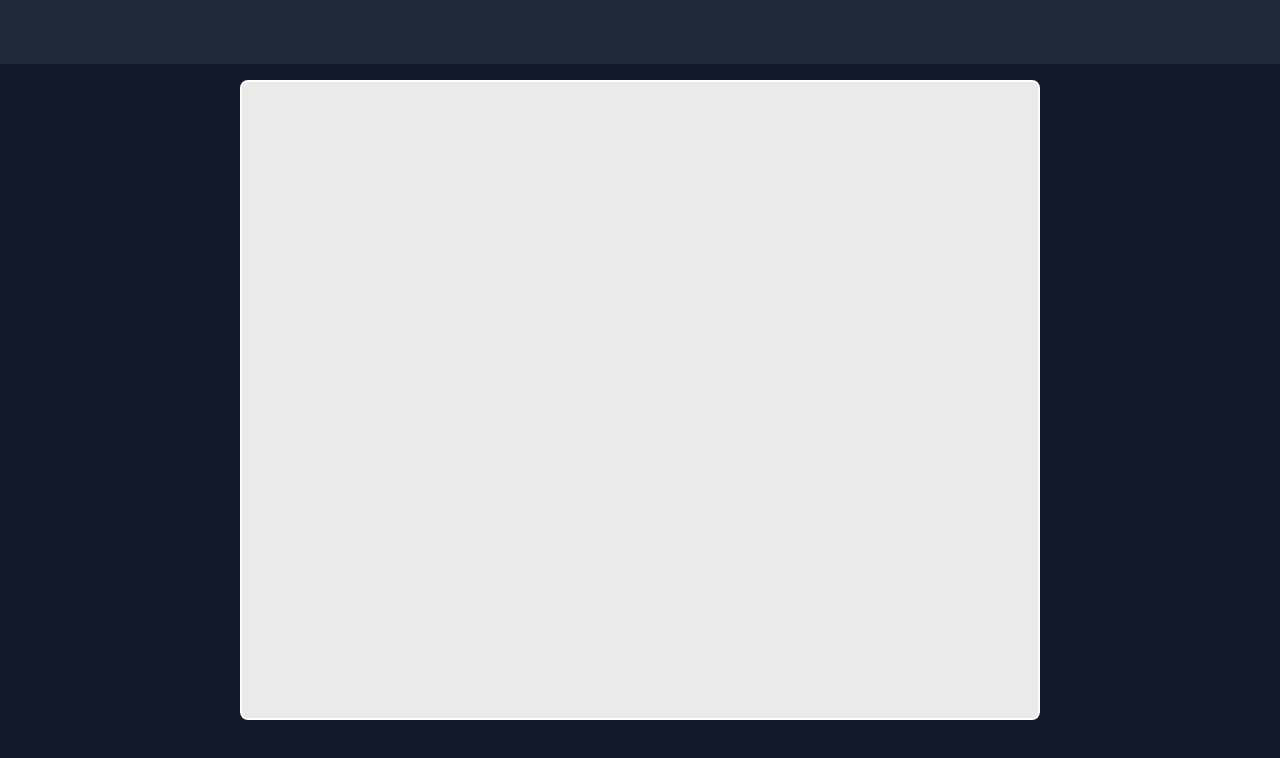
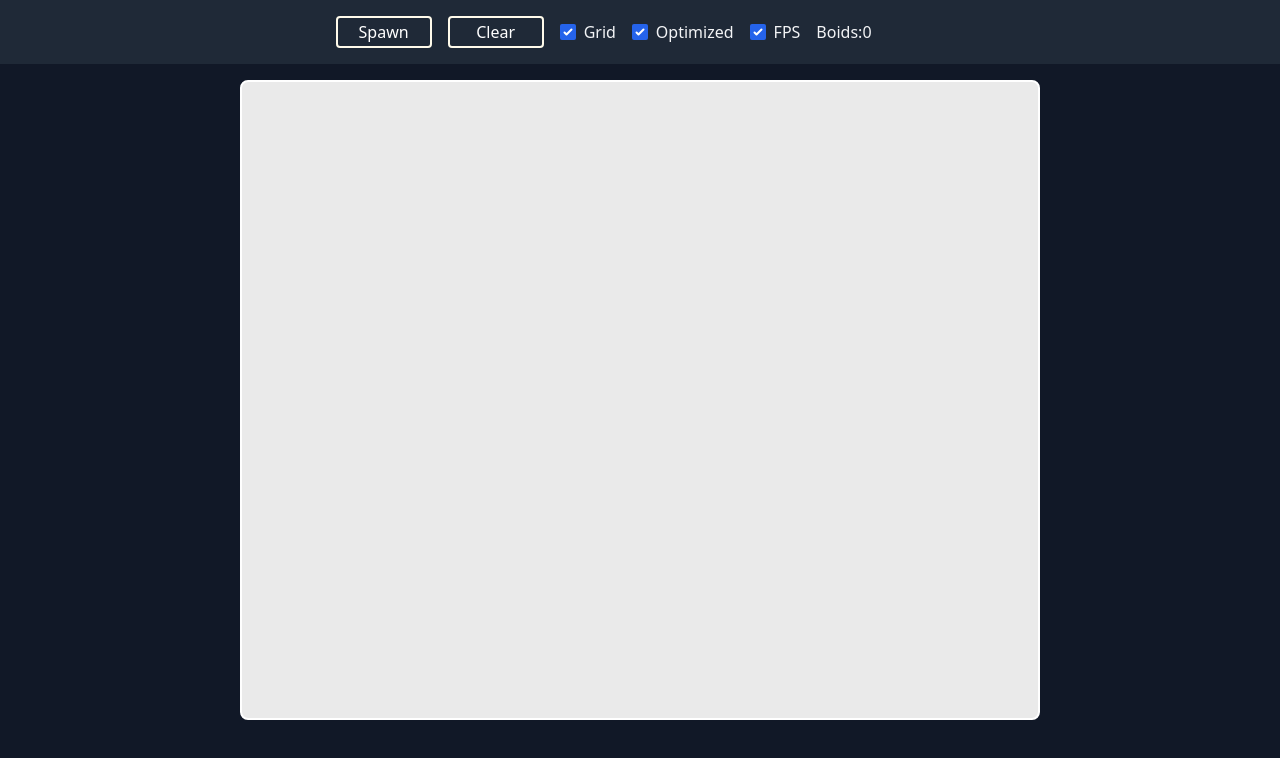
Before and after one commit to guerrillacontra/react-boids-experiment, a React (Vite) app in the folder boids/: page / in a window 1280 px wide. Shown: the top 758 px of the page. Built offline with nearby package versions, Linux system fonts and the light colour scheme.

Commit message:
Ui linked to a skeleton sim
Wireframed the code that will link to the sim code, ready to work on sim code next

```diff
--- a/boids/src/components/App.tsx
+++ b/boids/src/components/App.tsx
@@ -1,15 +1,61 @@
-
-import React from "react";
+import React, {createRef, Ref, useState} from "react";
 import Toolbar from "./Toolbar";
 import Canvas from "./Canvas";
 
 function App() {
+    //Default values for the sim and UI to start with
+    const defaultShowGrid = true;
+    const defaultEnablePerformance = true;
+    const defaultShowFPS = true;
+
+    //The only dynamic UI item between the simulation and react
+    const [boidsCount, setBoidsCount] = useState(0);
+
+    //Connect to the canvas
+
+    const sim:any = {};
+
+    const onCanvasReady = (canvasRef:Ref<HTMLCanvasElement>):void =>{
+        // @ts-ignore
+        console.log(canvasRef.current.getContext("2d")!);
+        //Setup the sim
+        //sim.setup(canvasRef.current, defaultShowGrid, defaultEnablePerformance, defaultShowFPS);
+    }
+
+
+    //Sim hooks from the UI
+
+    const onSpawnClicked = () => {
+        //sim.spawn(25);
+        setBoidsCount(prevState => prevState+25);
+    };
+
+    const onClearClicked = () => {
+        //sim.clear();
+        setBoidsCount(prevState => 0);
+    };
+
+    const onGridToggled = (checked: boolean) => {
+        //sim.setGrid(checked);
+    };
+
+    const onPerformanceToggled = (checked: boolean) => {
+        //sim.setPerformance(checked);
+    };
+
+    const onFpsToggled = (checked: boolean) => {
+        //sim.setFPS(checked);
+    };
 
     return (
         <div className="w-screen h-screen bg-gray-900 flex flex-col">
-          <Toolbar/>
+            <Toolbar boidsCount={boidsCount}
+                     spawnClicked={onSpawnClicked} clearClicked={onClearClicked}
+                     gridChecked={defaultShowGrid} gridToggled={onGridToggled}
+                     performanceChecked={defaultEnablePerformance} performanceToggled={onPerformanceToggled}
+                     fpsChecked={defaultShowFPS} fpsToggled={onFpsToggled}/>
             <div className="flex justify-center mt-4">
-              <Canvas/>
+                <Canvas canvasReady={onCanvasReady}/>
             </div>
         </div>
     )
--- a/boids/src/components/Canvas.tsx
+++ b/boids/src/components/Canvas.tsx
@@ -1,10 +1,26 @@
-
-import React from "react";
+import React, {createRef, useEffect, Ref, useRef} from "react";
 import "./Canvas.css"
 
-function Canvas(){
+export type CanvasProps = {
+    canvasReady: (canvas: Ref<HTMLCanvasElement>) => void
+}
+
+function Canvas(props: CanvasProps) {
+
+    const hasRendered = useRef(false);
+
+    let canvas: Ref<HTMLCanvasElement> = createRef();
+
+    useEffect(() => {
+        if (hasRendered.current) {
+            return;
+        }
+        props.canvasReady(canvas);
+        hasRendered.current = true;
+    }, []);
+
     return (
-        <canvas className="canvas rounded-lg"/>
+        <canvas className="canvas rounded-lg" ref={canvas}/>
     )
 }
 
--- a/boids/src/components/Toolbar.tsx
+++ b/boids/src/components/Toolbar.tsx
@@ -1,13 +1,92 @@
+import React, {SyntheticEvent,useState} from "react";
 
-import React from "react";
+type ButtonProp = {
+    title: string,
+    clicked: () => void
+}
 
-function Toolbar(){
+const Button = (props: ButtonProp) => {
+
+    const onInputChanged = (e: SyntheticEvent): void => {
+        e.preventDefault();
+        props.clicked();
+    }
+
     return (
-        <div className="h-16 w-full bg-gray-800">
-            <div className="flex justify-center gap-4">
-            </div>
+        <button onClick={onInputChanged}
+                className="w-24 h-8 border-2 border-amber-50 rounded text-white">
+                {props.title}
+        </button>
+    )
+}
+
+type ToggleProps = {
+    title: string,
+    checked: boolean,
+    toggled: (checked: boolean) => void
+}
+
+const Toggle = (props: ToggleProps) => {
+
+    const [isChecked, setChecked] = useState(props.checked);
+
+    const toggle = (): void => {
+        setChecked(prevState => !prevState);
+        props.toggled(!isChecked);
+    }
+
+    return (
+        <div className="flex flex-row justify-center">
+            <input
+                className="appearance-none h-4 w-4 border border-gray-300 rounded-sm
+                            mt-1 align-top bg-no-repeat bg-center bg-contain
+                            float-left mr-2 cursor-pointer"
+                type="checkbox"
+                checked={isChecked}
+                onChange={toggle}
+            />
+            <label className="text-gray-100">
+                {props.title}
+            </label>
+
         </div>
     )
 }
 
+export type ToolbarProps = {
+    boidsCount:number,
+    spawnClicked: () => void,
+    clearClicked: () => void,
+    gridChecked:boolean,
+    gridToggled: (checked: boolean) => void,
+    performanceChecked:boolean,
+    performanceToggled: (checked: boolean) => void,
+    fpsChecked:boolean,
+    fpsToggled: (checked: boolean) => void
+}
+
+function Toolbar(props: ToolbarProps) {
+
+    return (
+        <div className="h-16 w-full bg-gray-800">
+            <div className="flex justify-center gap-4 p-4">
+                <Button title="Spawn" clicked={props.spawnClicked}/>
+                <Button title="Clear" clicked={props.clearClicked}/>
+                <div className="mt-1">
+                    <Toggle title="Grid" checked={props.gridChecked} toggled={props.gridToggled}/>
+                </div>
+                <div className="mt-1">
+                    <Toggle title="Optimized" checked={props.performanceChecked} toggled={props.performanceToggled}/>
+                </div>
+                <div className="mt-1">
+                    <Toggle title="FPS" checked={props.fpsChecked} toggled={props.fpsToggled}/>
+                </div>
+                <label className="mt-1 text-gray-100 w-32 truncate">
+                    Boids:{props.boidsCount}
+                </label>
+            </div>
+        </div>
+    );
+}
+
 export default Toolbar
```
Lines whose indentation alone changed are shown as unchanged.
